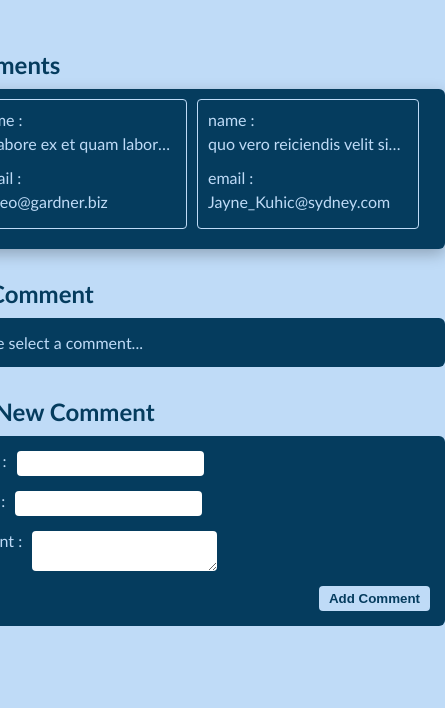
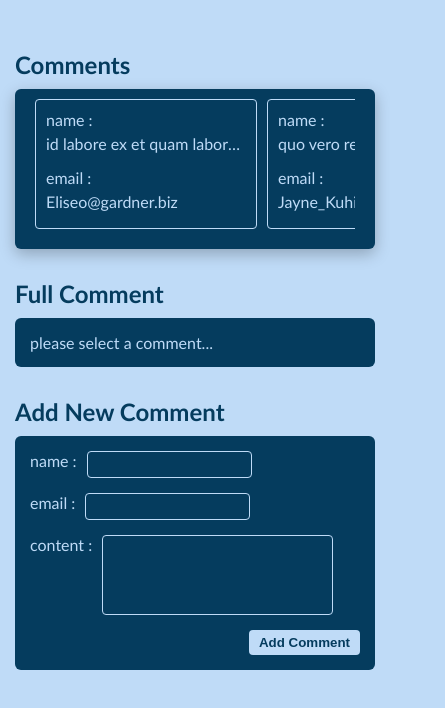
Before and after one commit to mehrabFronto/commentApp-axios, a React (Create React App) app: page / in a window 390 px wide. Shown: the top 708 px of the page, 445 px wide, since content can reach past the window. Built offline with nearby package versions, Linux system fonts and the light colour scheme; data requests are answered from the project's data file.

Commit message:
responsive style for mobile and ipad

```diff
--- a/src/App.css
+++ b/src/App.css
@@ -4,4 +4,5 @@
     display: flex;
     flex-direction: column;
     align-items: center;
+    justify-content: center;
 }
--- a/src/components/CommentApp/commentApp.module.css
+++ b/src/components/CommentApp/commentApp.module.css
@@ -1,7 +1,20 @@
 .container{
     margin-top: 50px;
-    width: 500px;
+    width: 100%;
     display: flex;
     flex-direction: column;
     align-items: start;
+    padding: 0 1.5rem;
 }
+
+@media screen and (min-width:768px){
+    .container{
+        width: 53rem;
+    }
+}
+
+@media screen and (min-width:1024px){
+    .container{
+        width: 65rem;
+    }
+}
--- a/src/components/CommentForm/commentForm.module.css
+++ b/src/components/CommentForm/commentForm.module.css
@@ -1,5 +1,5 @@
 .form{
-    width: 500px;
+    width: 100%;
     background-color: #053c5e;
     padding: 15px;
     border-radius: 6px;
@@ -12,24 +12,36 @@
 
 .input__wrapper,
 .textArea__wrapper{
+    width: 100%;
     display: flex;
     align-items: start;
     gap: 10px;
 }
 
-.input__wrapper input {
+.input__wrapper input ,
+.textArea__wrapper textarea {
+    width: 50%;
     outline: none;
     padding: 5px;
-    border: none;
+    border: 1px solid #bfdbf7;
+    color: #bfdbf7;
     border-radius: 4px;
+    background-color: transparent;
+    transition: all 0.2s ease-in-out;
 }
 
 .textArea__wrapper textarea{
-    outline: none;
-    padding: 5px;
-    border: none;
-    border-radius: 4px;
+    width: 70%;
+    height: 80px;
+    resize: none;
 }
+
+.input__wrapper input:focus ,
+.textArea__wrapper textarea:focus{
+    background-color: #bfdbf7;
+    color: #053c5e;
+}
+
 
 .btn__container{
     width: 100%;
--- a/src/components/FullComment/fullComment.module.css
+++ b/src/components/FullComment/fullComment.module.css
@@ -27,7 +27,7 @@
 }
 
 .body__container p{
-    width: 400px;
+    width: 100%;
     height: 60px;
     white-space: wrap;
     overflow: auto;
@@ -79,6 +79,8 @@
     color: #053c5e;
     padding: 5px 15px;
 }
+
+/* edit form styles */
 
 .form{
     width: 100%;
```
